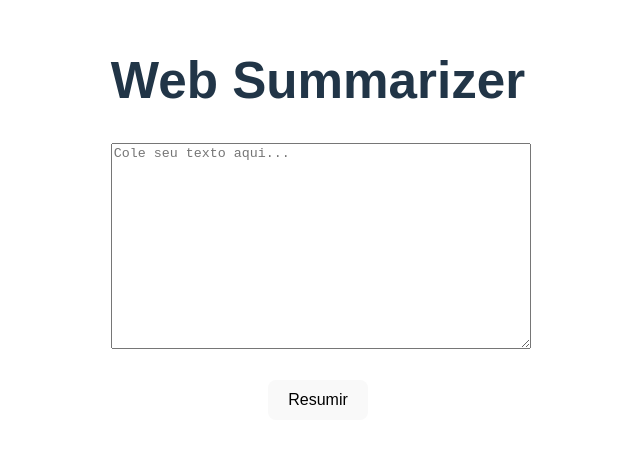
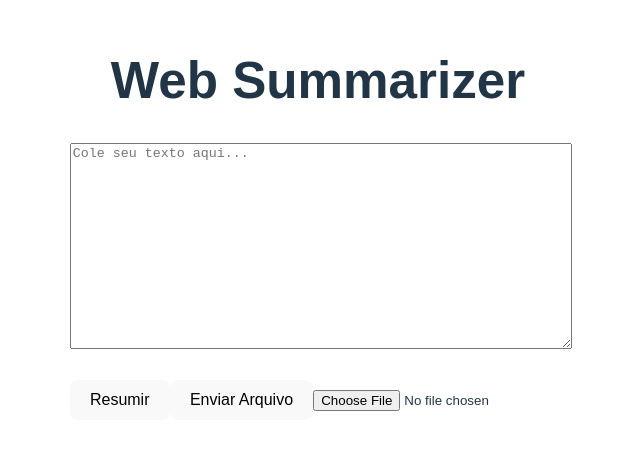
Before and after one commit to GustavoVRLeal/web-summarizer, a React app in the folder frontend/: page / in a window 1280 px wide. Shown: the part 181-630 px from the top of the page, without its empty margins (322-962 px from the left). Built offline with nearby package versions, Linux system fonts and the light colour scheme; the HTML template or start-up script is replaced by a standard one.

Commit message:
Add file upload support to frontend

```diff
--- a/frontend/src/App.jsx
+++ b/frontend/src/App.jsx
@@ -6,6 +6,7 @@ function App() {
   const [text, setText] = useState("");
   const [summary, setSummary] = useState("");
   const [loading, setLoading] = useState(false);
+  const [file, setFile] = useState(null);
 
   async function handleSummarize() {
     setLoading(true);
@@ -29,6 +30,32 @@ function App() {
     }
   }
 
+  async function handleUpload() {
+    if (!file) {
+      alert("Selecione um arquivo");
+      return;
+    }
+
+    setLoading(true);
+
+    const formData = new FormData();
+    formData.append("file", file);
+
+    try {
+      const response = await fetch("http://127.0.0.1:8000/upload", {
+        method: "POST",
+        body: formData,
+      });
+
+      const data = await response.json();
+      setSummary(data.summary);
+    } catch (error) {
+      console.error("Erro no upload:", error);
+    } finally {
+      setLoading(false);
+    }
+  }
+
   return (
     <div style={{ padding: "40px", fontFamily: "Arial" }}>
       <h1>Web Summarizer</h1>
@@ -40,11 +67,22 @@ function App() {
         style={{ width: "100%", height: "200px" }}
       />
 
-      <br /><br />
+      <br />
+      <br />
 
       <button onClick={handleSummarize} disabled={loading}>
         {loading ? "Resumindo..." : "Resumir"}
       </button>
+
+      <button onClick={handleUpload} disabled={loading}>
+        {loading ? "Processando..." : "Enviar Arquivo"}
+      </button>
+
+      <input
+        type="file"
+        accept=".txt,.pdf"
+        onChange={(e) => setFile(e.target.files[0])}
+      />
 
       {summary && (
         <>
```
